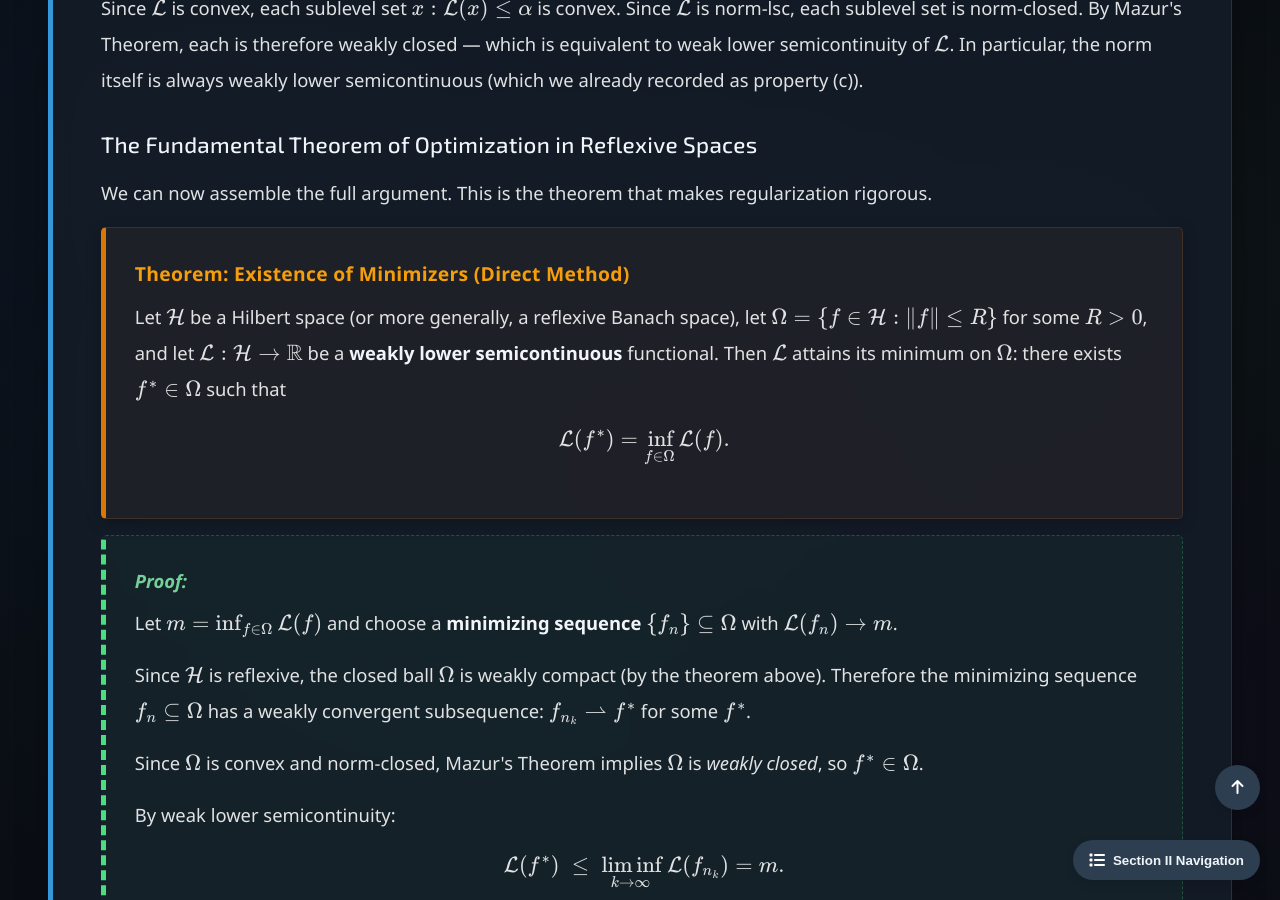
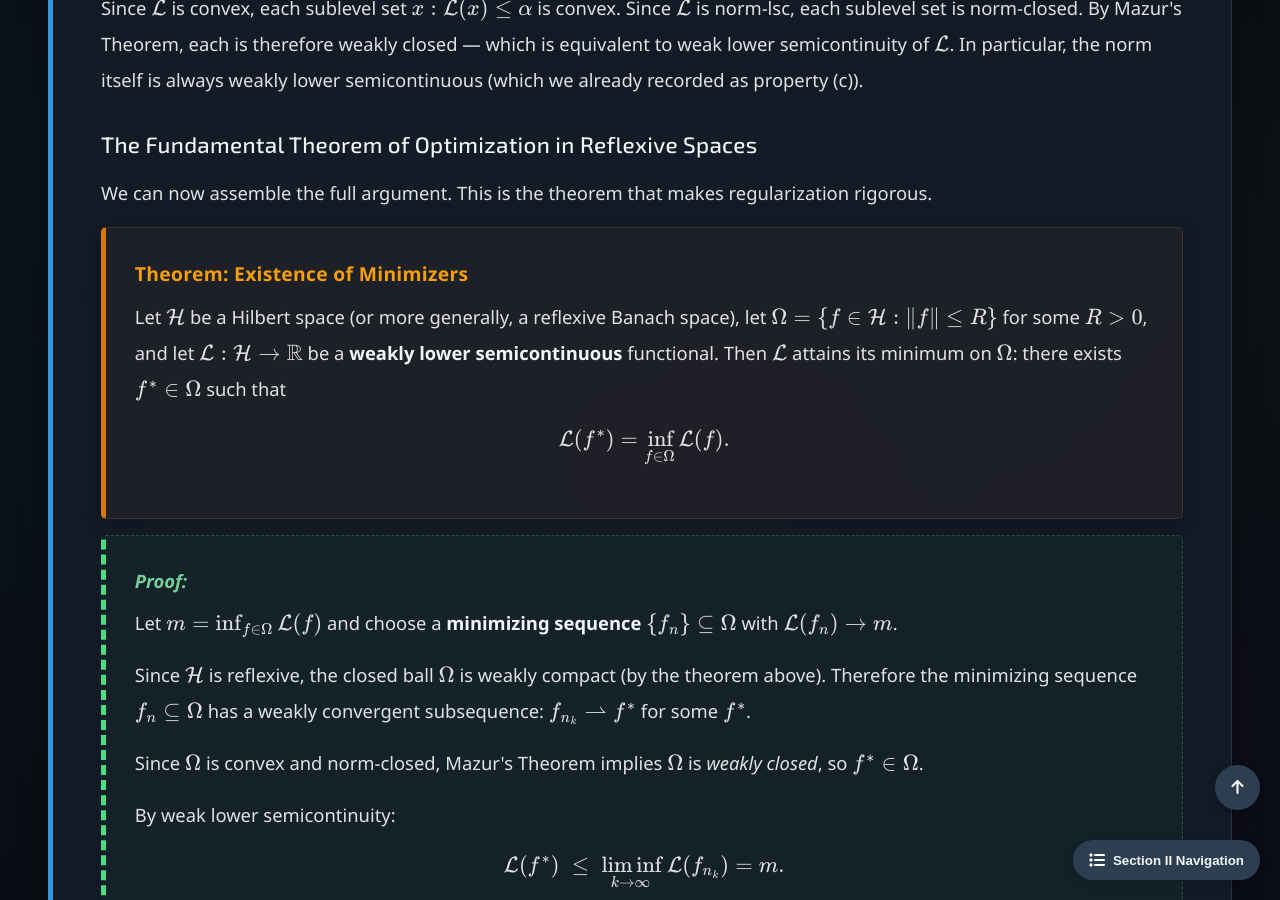
Before and after one commit to Yusukey01/yusukey01.github.io, a Jekyll site: the page built from Mathematics/Calculus/weak_topologies.html, in a window 1280 px wide and 900 px high, scrolled down 12942 px. Built offline with Jekyll 4.4.1, drawn with Linux system fonts in a browser that asks for light colours.

Commit message:
fixed errors

```diff
--- a/Mathematics/Calculus/weak_topologies.html
+++ b/Mathematics/Calculus/weak_topologies.html
@@ -664,7 +664,7 @@ uses_python: false
                 </p>
 
                 <div class="theorem">
-                    <span class="theorem-title">Theorem: Existence of Minimizers (Direct Method)</span>
+                    <span class="theorem-title">Theorem: Existence of Minimizers</span>
                     <p>
                         Let \(\mathcal{H}\) be a Hilbert space (or more generally, a reflexive Banach space),
                         let \(\Omega = \{f \in \mathcal{H} : \|f\| \leq R\}\) for some \(R > 0\), and let
```
